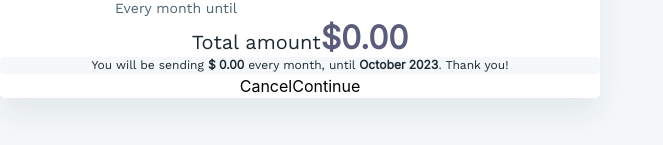
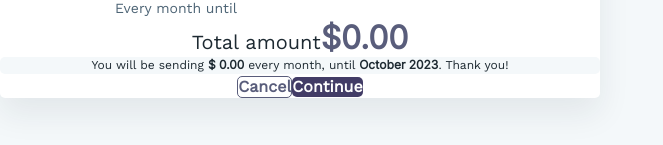
Before and after one commit to tzchrzanowski/donation-form, a React (Create React App) app: page / in a window 1280 px wide. Shown: the part 323-468 px from the top of the page, without its empty margins (0-663 px from the left). Built offline with nearby package versions, Linux system fonts and the light colour scheme.

Commit message:
added styling to buttons along with device width logic

```diff
--- a/src/components/app/App.css
+++ b/src/components/app/App.css
@@ -7,8 +7,19 @@
 }
 
 .page-content-container {
-  width: 600px;
   background-color: #FFF;
   border-radius: 5px;
   box-shadow: 0px 16px 32px 0px rgba(30, 42, 50, 0.08);
 }
+
+@media (max-width: 768px) {
+  .page-content-container {
+    width: 100%;
+  }
+}
+
+@media (min-width: 768px) {
+  .page-content-container {
+    width: 600px;
+  }
+}
--- a/src/components/form/Form.tsx
+++ b/src/components/form/Form.tsx
@@ -9,10 +9,22 @@ import FormControls from "./form-controls/FormControls";
 import {useTranslation} from "react-i18next";
 
 const Form: React.FC = () => {
+    const [windowWidth, setWindowWidth] = useState<number>(window.innerWidth);
     const [selectedDate, setSelectedDate] = useState<dateMonthAndYear>(getCurrentDateMonth());
     const [donationAmount, setDonationAmount] = useState<number>(0);
     const formattedValue: string = formatNumberWithTwoDecimalPlaces(donationAmount);
     const { t } = useTranslation('translation', { keyPrefix: 'buttons-caption'});
+
+    React.useEffect(() => {
+        function handleResize() {
+            setWindowWidth(window.innerWidth);
+        }
+        window.addEventListener('resize', handleResize);
+
+        return () => {
+            window.removeEventListener('resize', handleResize);
+        };
+    }, []);
 
     /*
     * on form cancel action:
@@ -47,7 +59,7 @@ const Form: React.FC = () => {
                         </label>
                     </div>
                     <SummaryBlock amountCaption={formattedValue} dateCaption={selectedDate} />
-                    <FormControls handleCancel={handleCancel} handleSubmit={handleSubmit} />
+                    <FormControls handleCancel={handleCancel} windowWidth={windowWidth} />
                 </form>
             </div>
         </div>
--- a/src/components/form/form-controls/FormControls.css
+++ b/src/components/form/form-controls/FormControls.css
@@ -0,0 +1,42 @@
+.button-caption {
+    text-align: center;
+    font-family: "WorkSansLocal",Work Sans;
+    font-size: 16px;
+    font-style: normal;
+    font-weight: 600;
+    line-height: 20px; /* 125% */
+}
+
+.dark-button-caption {
+    color: #FFF;
+}
+
+.light-button-caption {
+    color: #595D7B;
+}
+
+.light-button-border {
+    border-radius: 5px;
+    border: 1px solid #595D7B;
+}
+
+.dark-button-border {
+    border-radius: 5px;
+    background: #423C66;
+}
+
+.btn {
+    flex: 1;
+}
+
+.form-control-section {
+    min-width: 100%;
+}
+
+.form-control-section:first-child {
+    margin-right: 5.5px;
+}
+
+.form-control-section:last-child {
+    margin-right: 5.5px;
+}
--- a/src/components/form/form-controls/FormControls.tsx
+++ b/src/components/form/form-controls/FormControls.tsx
@@ -1,31 +1,33 @@
 import React from 'react';
 import { useTranslation } from 'react-i18next';
+import './FormControls.css';
 
 interface FormControlsProps {
     handleCancel: () => void;
-    handleSubmit: () => void;
+    windowWidth: number;
 }
 
-const FormControls: React.FC<FormControlsProps> = ({handleCancel, handleSubmit}) => {
+const FormControls: React.FC<FormControlsProps> = ({handleCancel, windowWidth}) => {
     const { t } = useTranslation('translation', { keyPrefix: 'buttons-caption'});
 
-    return (<div className={"form-control-section flex"} data-testid={"form-controls"}>
-            <button
+    return (<div className={"mt-8 form-control-section flex flex-row justify-items-stretch items-stretch"} data-testid={"form-controls"}>
+        {windowWidth > 768 && <button
                 data-testid={"cancel-button"}
+                className={"btn m-2 px-6 py-4 none button-caption light-button-caption light-button-border"}
                 type={"button"}
                 onClick={handleCancel}
             >
                 {t("cancel")}
             </button>
+        }
         <button
             data-testid={"submit-button"}
-                className={"px-6 py-4 none"}
+            className={"btn m-2 px-6 py-4 none button-caption dark-button-caption dark-button-border"}
             type={"submit"}
         >
             {t("continue")}
         </button>
-        </div>
-    );
+    </div>);
 }
 
 export default FormControls;
```
Also changed, not shown: 1 other file (tests, documents, lock files or other folders). Lines whose indentation alone changed are shown as unchanged.
